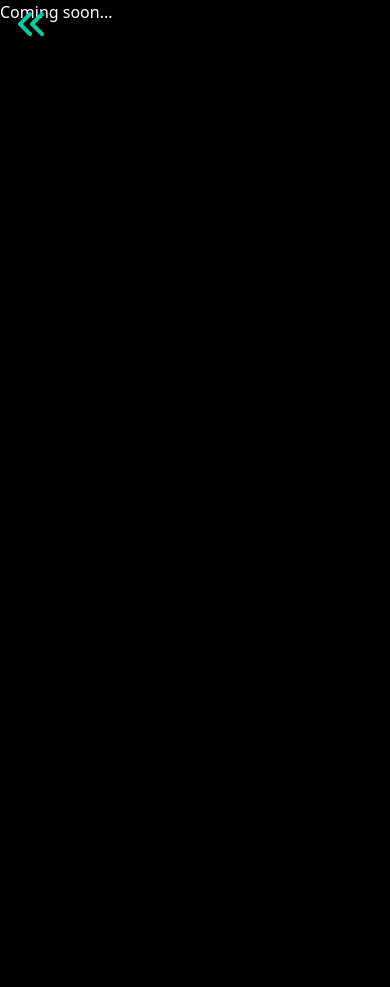
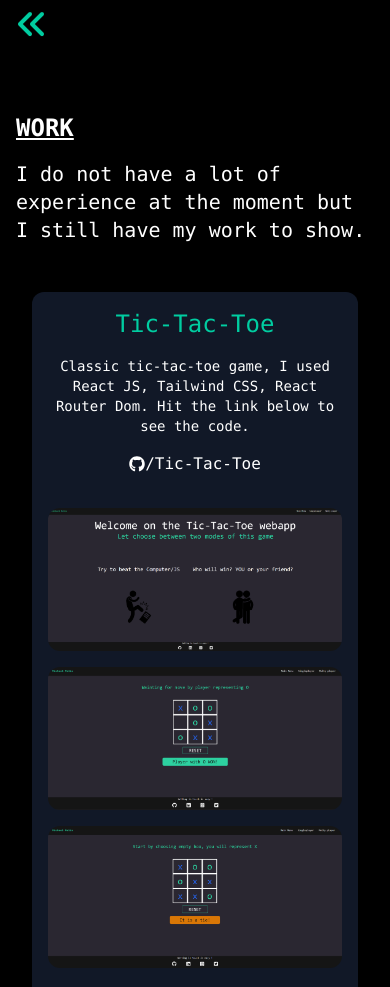
Before and after one commit to Michael-Melis/portfolio-2022, a Gatsby site: page /work in a window 390 px wide. Shown: the top 987 px of the page. Before the commit the page ends 844 px from the top, so only its background shows below. Built offline with nearby package versions, Linux system fonts and the light colour scheme; Gatsby itself is replaced by a stand-in of ours.

Commit message:
build: work section+responsivity+styling

```diff
--- /dev/null
+++ b/src/components/WorkExample.jsx
@@ -0,0 +1,28 @@
+import React, { useEffect, useState, useRef } from "react";
+import { FontAwesomeIcon } from "@fortawesome/react-fontawesome";
+import { faGithub } from "@fortawesome/free-brands-svg-icons";
+import { motion } from "framer-motion";
+
+const WorkExample = ({ name, about, link, picArr }) => {
+  return (
+    <div className="work-example-container">
+      <div className="">
+        <h2 className="work-example-h2 ">{name}</h2>
+        <p className="work-example-p">{about}</p>
+        <div className="work-example-github">
+          <FontAwesomeIcon icon={faGithub} />
+          <a href={link} target="_blank">
+            /{name}
+          </a>
+        </div>
+      </div>
+      <div className="lg:flex lg:flex-wrap lg:justify-center">
+        {picArr.map((image, i) => (
+          <img className="work-example-img" key={i} src={image} alt="lala" />
+        ))}
+      </div>
+    </div>
+  );
+};
+
+export default WorkExample;
--- a/src/pages/work.js
+++ b/src/pages/work.js
@@ -1,12 +1,77 @@
 import React from "react";
 import Return from "../components/Return";
+import WorkExample from "../components/WorkExample";
+import mainTic from "../images/tictactoe/mainTic.png";
+import multyTic from "../images/tictactoe/multyTic.png";
+import singleTic from "../images/tictactoe/singleTic.png";
+import pokemonMain from "../images/pokemon/pokemonMain.png";
+import pokemonSecond from "../images/pokemon/pokemonSecond.png";
+import pokemonThird from "../images/pokemon/pokemonThird.png";
+import figmaMain from "../images/figmaTemplate/figmaMain.png";
+import figmaSecond from "../images/figmaTemplate/figmaSecond.png";
+import figmaThird from "../images/figmaTemplate/figmaThird.png";
+import { motion } from "framer-motion";
 
 const Work = () => {
+  const pokemonArr = [pokemonMain, pokemonThird, pokemonSecond];
+  const ticArr = [mainTic, multyTic, singleTic];
+  const figmaArr = [figmaMain, figmaThird, figmaSecond];
+
+  const container = {
+    hidden: { opacity: 0 },
+    show: {
+      opacity: 1,
+      transition: {
+        staggerChildren: 0.3,
+      },
+    },
+  };
+
+  const item = {
+    hidden: { opacity: 0, x: -100 },
+    show: { opacity: 1, x: 0, ease: "easeInOut" },
+  };
   return (
-    <div className="text-white">
+    <motion.div
+      variants={container}
+      initial="hidden"
+      animate="show"
+      className=" resume-container mx-4 md:mx-36 lg:mx-80 lg:items-start"
+    >
       <Return />
-      Coming soon...
-    </div>
+
+      <motion.div variants={item} className="resume-section">
+        <h1 className="resume-h1">WORK</h1>
+        <h2 className="about-h2">
+          I do not have a lot of experience at the moment but I still have my
+          work to show.
+        </h2>
+      </motion.div>
+      <motion.div variants={item}>
+        <WorkExample
+          link="https://github.com/Michael-Melis/project-tic-tac"
+          name="Tic-Tac-Toe"
+          about="Classic tic-tac-toe game, I used React JS, Tailwind CSS, React Router Dom. Hit the link below to see the code."
+          picArr={ticArr}
+        />
+      </motion.div>
+      <motion.div variants={item}>
+        <WorkExample
+          link="https://github.com/Michael-Melis/pokemon-catch-them-all"
+          name="Pokemon-Catch-Them-All"
+          about="This web-App is using free to use Pokemon V2 API, dynamic routing, axios and Recoil JS as a state managment tool.You are able to filter pokemons by type and select exact pokemons to see their info and details."
+          picArr={pokemonArr}
+        />
+      </motion.div>
+      <motion.div variants={item}>
+        <WorkExample
+          link="https://github.com/Michael-Melis/figma-test-project"
+          name="Figma template 1:1"
+          about="Idea of this project is to present my skills that I can bring your figma project to live in 1:1 ratio. I dont accept 'no' as an answer."
+          picArr={figmaArr}
+        />
+      </motion.div>
+    </motion.div>
   );
 };
 
--- a/src/styles/global.css
+++ b/src/styles/global.css
@@ -53,6 +53,25 @@ body {
 }
 .about-h2 {
   @apply text-xl md:text-2xl lg:text-4xl lg:my-16;
+}
+/***************
+****work-example*****
+***************/
+.work-example-container {
+  @apply flex flex-col items-center text-center m-4  rounded-xl bg-gray-900 p-4 lg:p-16;
+}
+.work-example-h2 {
+  @apply text-secondary
+   text-2xl md:text-3xl lg:text-5xl;
+}
+.work-example-p {
+  @apply text-sm md:text-lg lg:text-2xl my-4 lg:my-8;
+}
+.work-example-github {
+  @apply flex flex-row justify-center items-center mb-4 lg:my-8 hover:text-secondary transition-all duration-300 cursor-pointer ease-in-out md:text-xl lg:text-2xl;
+}
+.work-example-img {
+  @apply my-4 rounded-xl lg:w-1/3 lg:cursor-pointer lg:hover:scale-125 lg:m-4 transition-all duration-300 ease-in-out;
 }
 
 /***********************************
```
Also changed, not shown: src/components/Work.jsx (added), src/images/figmaTemplate/figmaMain.png (added), src/images/figmaTemplate/figmaSecond.png (added), src/images/figmaTemplate/figmaThird.png (added), src/images/pokemon/pokemonMain.png (added), src/images/pokemon/pokemonSecond.png (added), src/images/pokemon/pokemonThird.png (added), src/images/tictactoe/mainTic.png (added), src/images/tictactoe/multyTic.png (added), src/images/tictactoe/singleTic.png (added).
